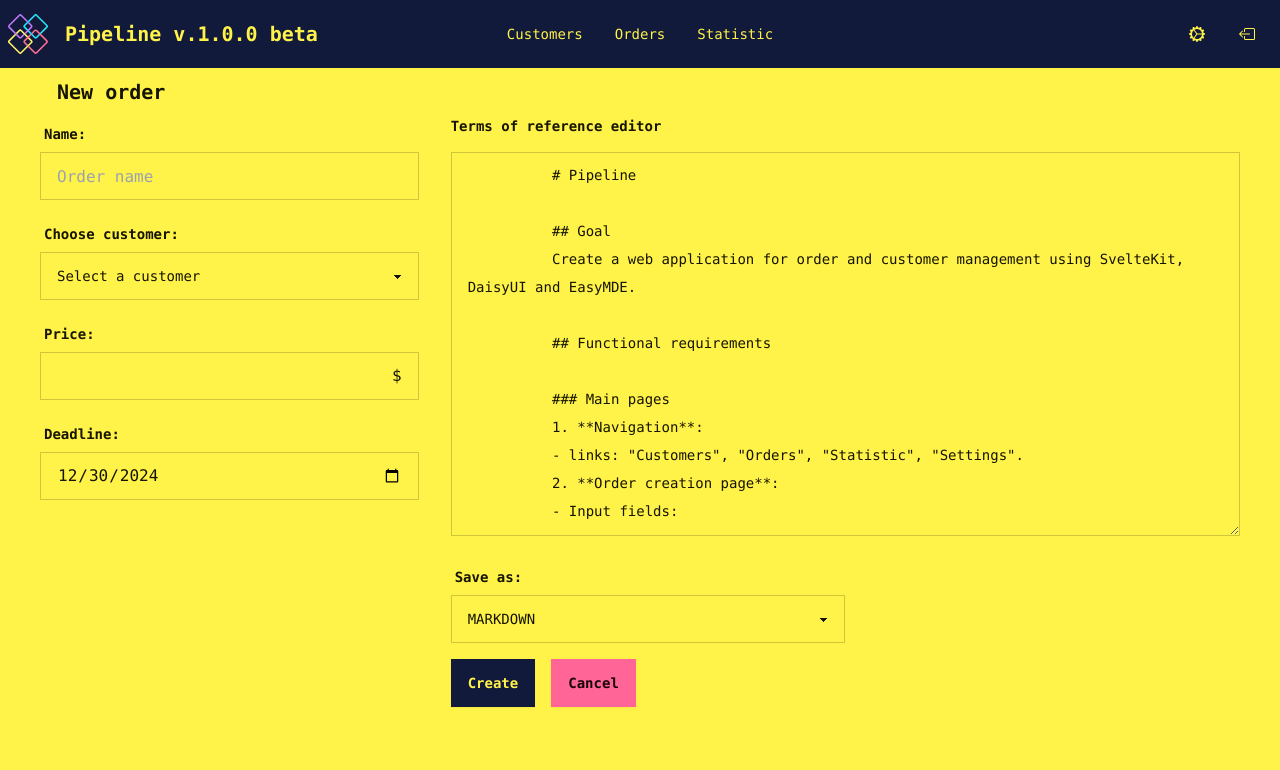
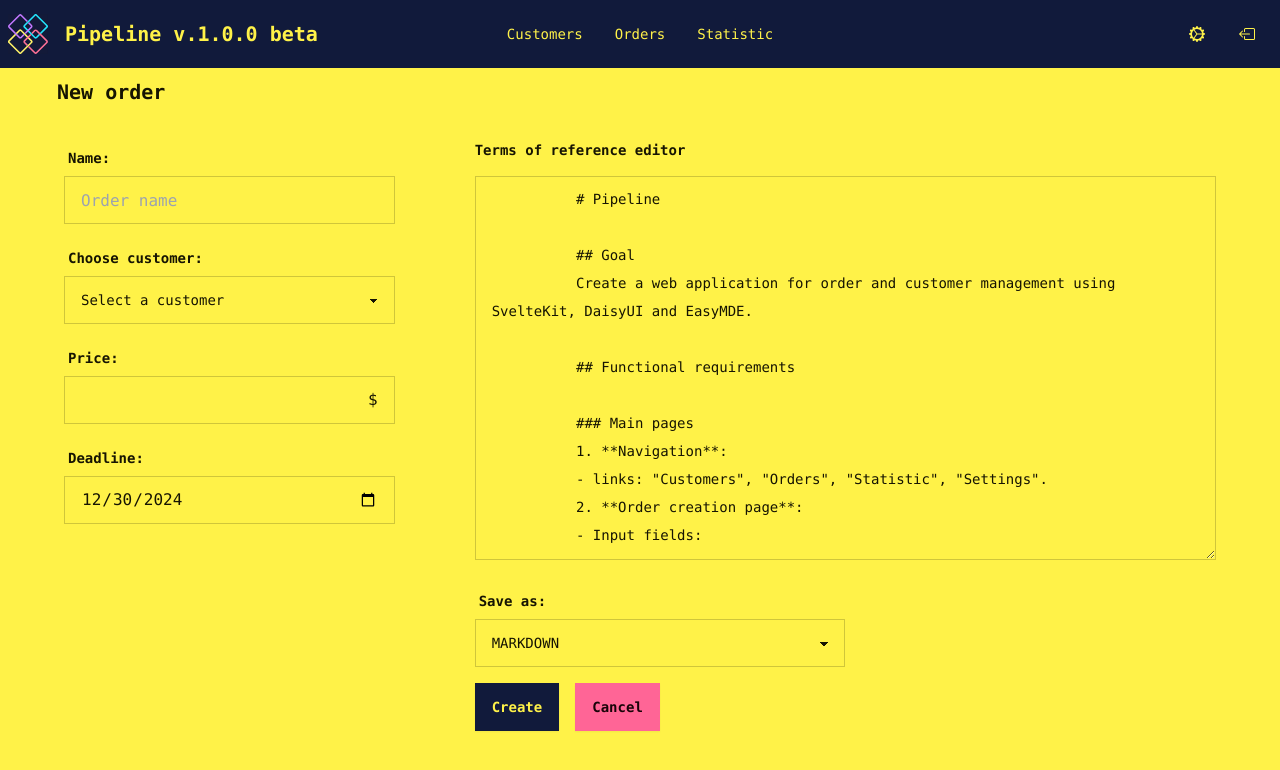
Before and after one commit to incatswetrust/pipeline-frontend, a SvelteKit app: page /App/Orders/NewOrder in a window 1280 px wide. Shown: the top 770 px of the page. Built offline with nearby package versions, Linux system fonts and the light colour scheme.

Commit message:
new order

```diff
--- a/src/Views/NewOrder.svelte
+++ b/src/Views/NewOrder.svelte
@@ -1,7 +1,7 @@
 <div class="min-h-screen">
     <div class="grid grid-cols-3 gap-8">
       <!-- Order Form (1/3) -->
-      <div class="col-span-1 space-y-4">
+      <div class="col-span-1 space-y-4 p-6">
 
         <!-- Name Input -->
         <div class="form-control">
@@ -44,7 +44,7 @@
       </div>
 
       <!-- Terms of Reference Editor (2/3) -->
-      <div class="col-span-2 space-y-4">
+      <div class="col-span-2 space-y-4 p-6">
         <h2 class="label-text font-bold">Terms of reference editor</h2>
         <textarea class="textarea textarea-bordered h-96 w-full">
           # Pipeline
```
